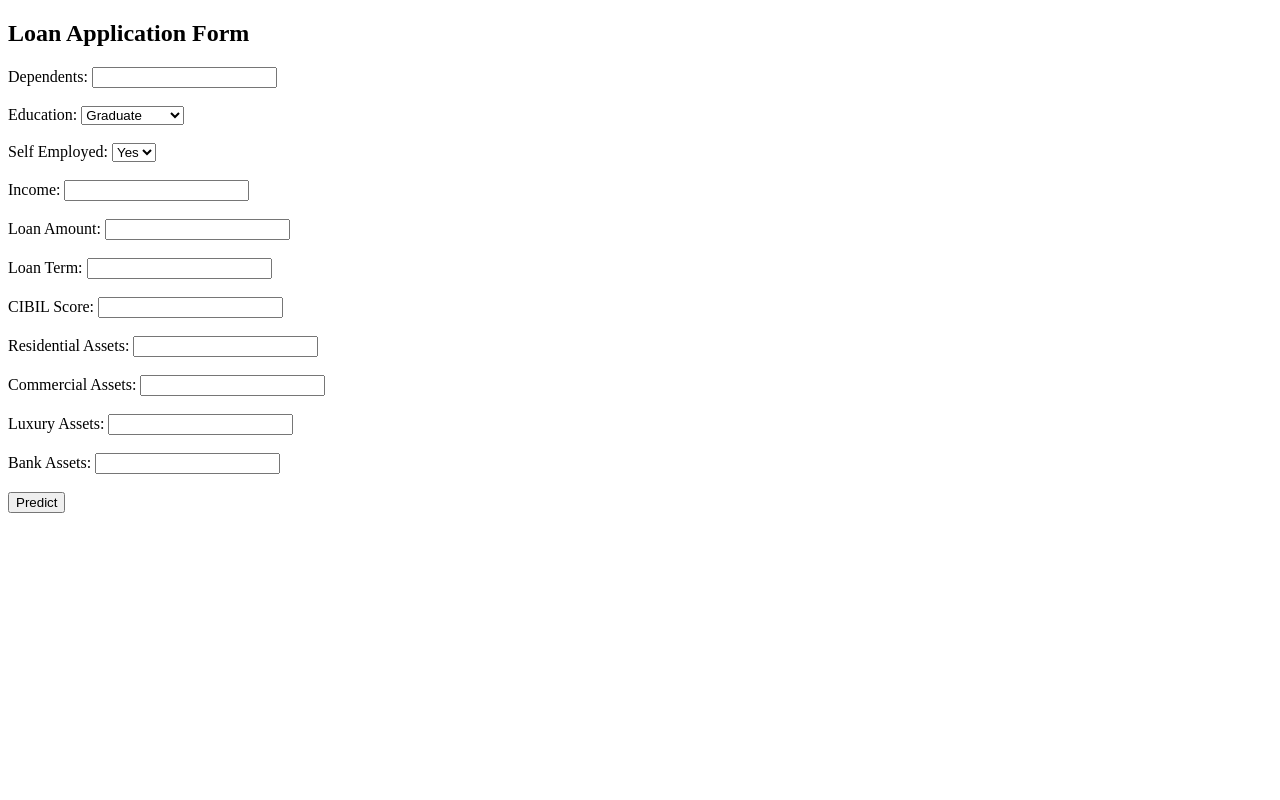
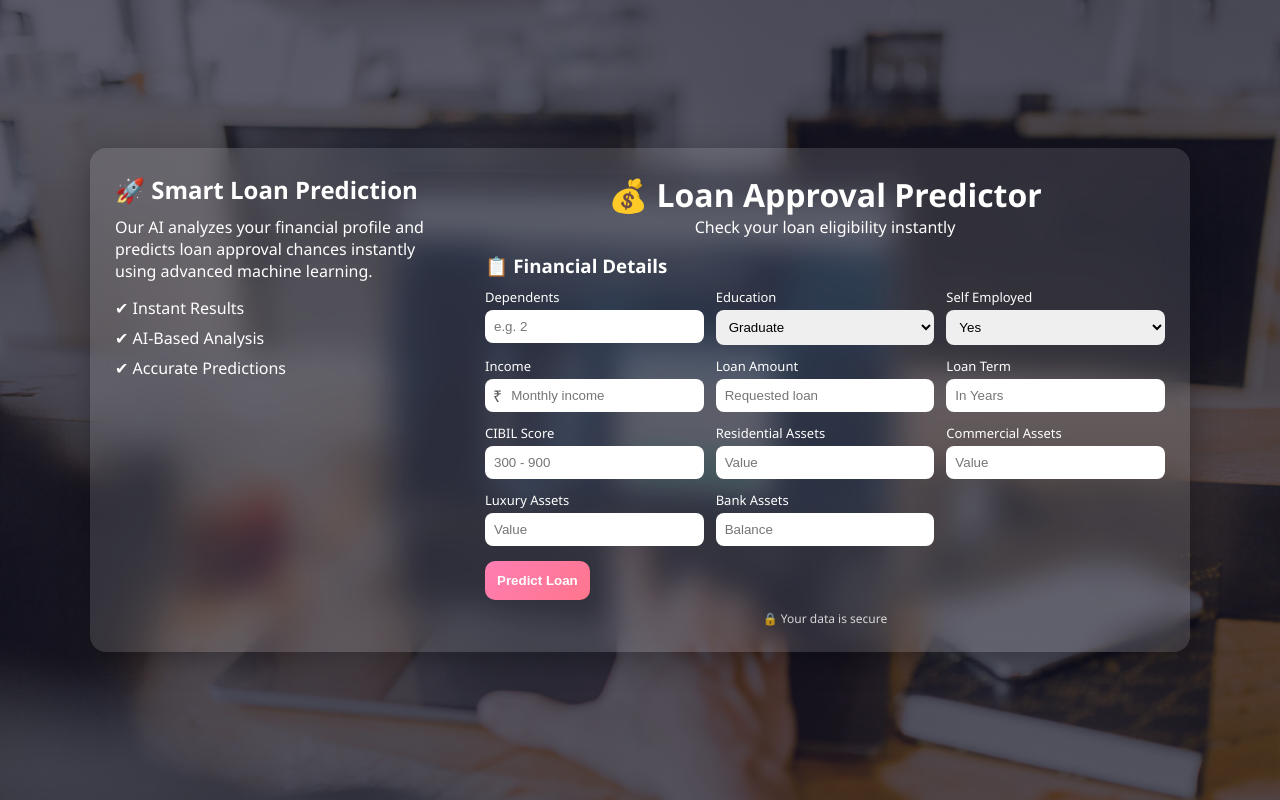
Before and after one commit to Harsh-Rawat1706/Explainable-Loan-Predicted-System, a Flask app: page / in a window 1280 px wide. Run offline with Flask 3, Linux system fonts and the light colour scheme; parts of the project's set-up code (start-up, migrations or seed data) failed here and were passed over.

Commit message:
Updated UI: improved layout, styling, background, and dropdown design

```diff
--- a/static/style.css
+++ b/static/style.css
@@ -0,0 +1,179 @@
+/* Reset */
+* {
+    margin: 0;
+    padding: 0;
+    box-sizing: border-box;
+}
+
+/* Body */
+body {
+    font-family: 'Segoe UI', sans-serif;
+    min-height: 100vh;
+    display: flex;
+    justify-content: center;
+    align-items: center;
+
+    background:
+        linear-gradient(rgba(20, 20, 40, 0.7), rgba(20, 20, 40, 0.7)),
+        url('/static/photo-1559526324-4b87b5e36e44.jpg');
+
+    background-size: cover;
+    background-position: center;
+}
+
+/* Wrapper */
+.main-wrapper {
+    width: 100%;
+    display: flex;
+    justify-content: center;
+    align-items: center;
+}
+
+/* Card Layout */
+.card {
+    display: grid;
+    grid-template-columns: 1fr 2fr;
+    gap: 30px;
+    background: rgba(255, 255, 255, 0.12);
+    backdrop-filter: blur(15px);
+    border-radius: 16px;
+    padding: 25px;
+    width: 90%;
+    max-width: 1100px;
+    box-shadow: 0 8px 30px rgba(0,0,0,0.3);
+    color: white;
+    animation: fadeIn 0.8s ease-in-out;
+}
+
+/* Info Section */
+.info-section h2 {
+    margin-bottom: 10px;
+}
+
+.features {
+    margin-top: 15px;
+}
+
+.features p {
+    margin-bottom: 8px;
+}
+
+/* Form Section */
+.card-header {
+    text-align: center;
+    margin-bottom: 15px;
+}
+
+.section-title {
+    margin-bottom: 10px;
+}
+
+/* Grid */
+.grid {
+    display: grid;
+    grid-template-columns: repeat(auto-fit, minmax(180px, 1fr));
+    gap: 12px;
+}
+
+/* Inputs */
+.input-group {
+    display: flex;
+    flex-direction: column;
+}
+
+.input-group label {
+    font-size: 13px;
+    margin-bottom: 4px;
+}
+
+input, select {
+    padding: 9px;
+    border-radius: 8px;
+    border: none;
+    outline: none;
+}
+
+/* Input with icon */
+.input-icon {
+    display: flex;
+    align-items: center;
+    background: white;
+    border-radius: 8px;
+    padding: 0 8px;
+}
+
+.input-icon span {
+    color: #555;
+}
+
+.input-icon input {
+    border: none;
+    flex: 1;
+}
+
+/* Button */
+.btn {
+    margin-top: 15px;
+    padding: 12px;
+    border: none;
+    border-radius: 10px;
+    background: linear-gradient(135deg, #ff7eb3, #ff758c);
+    color: white;
+    font-weight: bold;
+    cursor: pointer;
+    transition: 0.3s;
+}
+
+.btn:hover {
+    transform: scale(1.08);
+    box-shadow: 0 5px 20px rgba(0,0,0,0.3);
+}
+
+/* Footer */
+.footer-note {
+    margin-top: 10px;
+    font-size: 12px;
+    text-align: center;
+    opacity: 0.8;
+}
+
+/* Result Page */
+.result-card {
+    display: flex;
+    flex-direction: column;
+    text-align: center;
+}
+
+/* Status */
+.status {
+    font-size: 24px;
+    margin: 15px 0;
+    font-weight: bold;
+}
+
+.approved {
+    color: #00ffae;
+}
+
+.rejected {
+    color: #ff4d4d;
+}
+
+/* Suggestions */
+.suggestions {
+    text-align: left;
+    display: inline-block;
+    margin-top: 10px;
+}
+
+/* Animation */
+@keyframes fadeIn {
+    from {
+        opacity: 0;
+        transform: translateY(20px);
+    }
+    to {
+        opacity: 1;
+        transform: translateY(0);
+    }
+}
--- a/templates/index.html
+++ b/templates/index.html
@@ -1,41 +1,123 @@
 <!DOCTYPE html>
-<html>
+<html lang="en">
 <head>
+    <meta charset="UTF-8">
+    <meta name="viewport" content="width=device-width, initial-scale=1.0">
     <title>Loan Predictor</title>
+    <link rel="stylesheet" href="{{ url_for('static', filename='style.css') }}">
 </head>
 <body>
 
-<h2>Loan Application Form</h2>
+<div class="main-wrapper">
+
+    <div class="card">
+
+        <!-- LEFT INFO SECTION -->
+        <div class="info-section">
+            <h2>🚀 Smart Loan Prediction</h2>
+            <p>
+                Our AI analyzes your financial profile and predicts loan approval
+                chances instantly using advanced machine learning.
+            </p>
+
+            <div class="features">
+                <p>✔ Instant Results</p>
+                <p>✔ AI-Based Analysis</p>
+                <p>✔ Accurate Predictions</p>
+            </div>
+        </div>
+
+        <!-- RIGHT FORM SECTION -->
+        <div class="form-section">
+
+            <div class="card-header">
+                <h1>💰 Loan Approval Predictor</h1>
+                <p>Check your loan eligibility instantly</p>
+            </div>
 
             <form action="/predict" method="post">
 
-Dependents: <input type="number" name="dependents"><br><br>
+                <h3 class="section-title">📋 Financial Details</h3>
 
-Education:
+                <div class="grid">
+
+                    <div class="input-group">
+                        <label>Dependents</label>
+                        <input type="number" name="dependents" placeholder="e.g. 2" required>
+                    </div>
+
+                    <div class="input-group">
+                        <label>Education</label>
                         <select name="education">
                             <option value="1">Graduate</option>
                             <option value="0">Not Graduate</option>
-</select><br><br>
+                        </select>
+                    </div>
 
-Self Employed:
+                    <div class="input-group">
+                        <label>Self Employed</label>
                         <select name="self_employed">
                             <option value="1">Yes</option>
                             <option value="0">No</option>
-</select><br><br>
+                        </select>
+                    </div>
 
-Income: <input type="number" name="income"><br><br>
-Loan Amount: <input type="number" name="loan_amount"><br><br>
-Loan Term: <input type="number" name="loan_term"><br><br>
-CIBIL Score: <input type="number" name="cibil"><br><br>
+                    <div class="input-group">
+                        <label>Income</label>
+                        <div class="input-icon">
+                            <span>₹</span>
+                            <input type="number" name="income" placeholder="Monthly income" required>
+                        </div>
+                    </div>
 
-Residential Assets: <input type="number" name="res_assets"><br><br>
-Commercial Assets: <input type="number" name="com_assets"><br><br>
-Luxury Assets: <input type="number" name="lux_assets"><br><br>
-Bank Assets: <input type="number" name="bank_assets"><br><br>
+                    <div class="input-group">
+                        <label>Loan Amount</label>
+                        <input type="number" name="loan_amount" placeholder="Requested loan" required>
+                    </div>
 
-<button type="submit">Predict</button>
+                    <div class="input-group">
+                        <label>Loan Term</label>
+                        <input type="number" name="loan_term" placeholder="In Years" required>
+                    </div>
+
+                    <div class="input-group">
+                        <label>CIBIL Score</label>
+                        <input type="number" name="cibil" placeholder="300 - 900" required>
+                    </div>
+
+                    <div class="input-group">
+                        <label>Residential Assets</label>
+                        <input type="number" name="res_assets" placeholder="Value">
+                    </div>
+
+                    <div class="input-group">
+                        <label>Commercial Assets</label>
+                        <input type="number" name="com_assets" placeholder="Value">
+                    </div>
+
+                    <div class="input-group">
+                        <label>Luxury Assets</label>
+                        <input type="number" name="lux_assets" placeholder="Value">
+                    </div>
+
+                    <div class="input-group">
+                        <label>Bank Assets</label>
+                        <input type="number" name="bank_assets" placeholder="Balance">
+                    </div>
+
+                </div>
+
+                <button type="submit" class="btn">Predict Loan</button>
+
+                <p class="footer-note">🔒 Your data is secure</p>
 
             </form>
 
+        </div>
+
+    </div>
+
+</div>
+
 </body>
 </html>
```
Also changed, not shown: templates/result.html (+28 -33 lines), static/photo-1559526324-4b87b5e36e44.jpg (added). Lines whose indentation alone changed are shown as unchanged.
